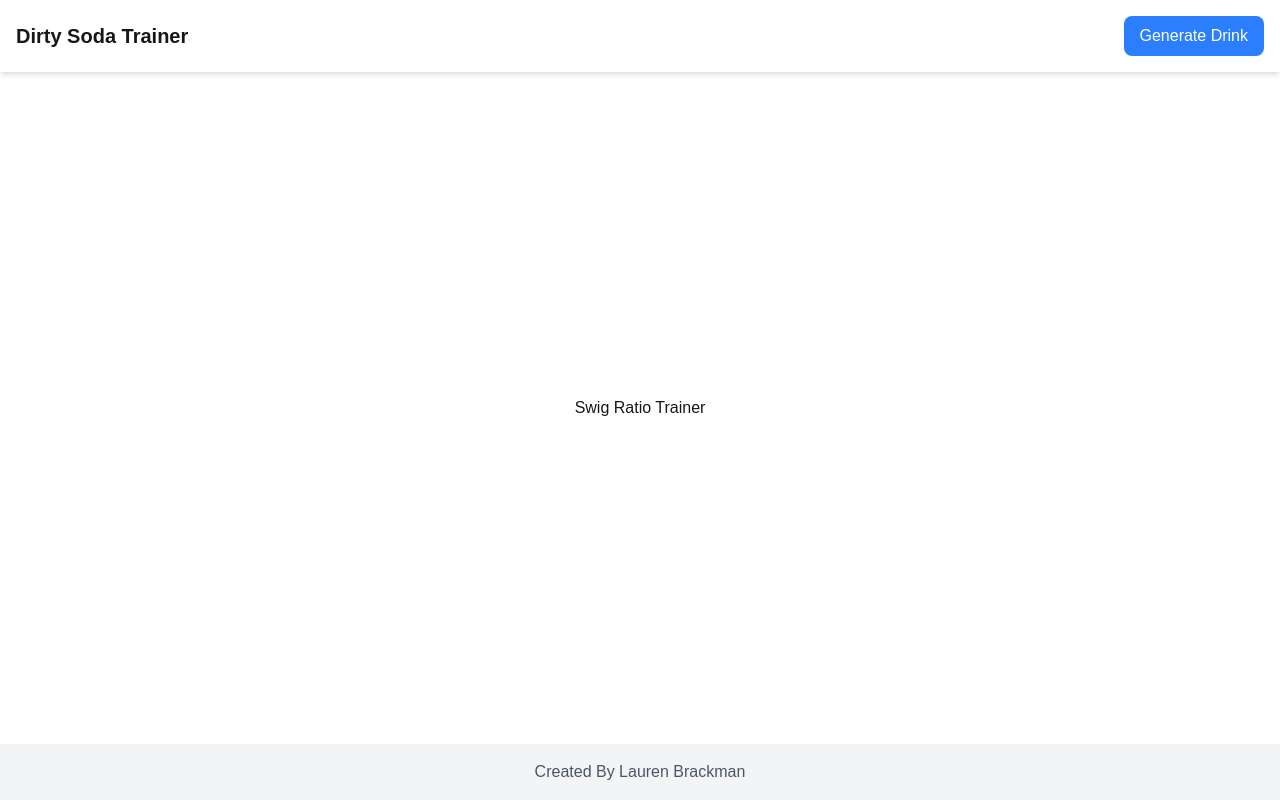
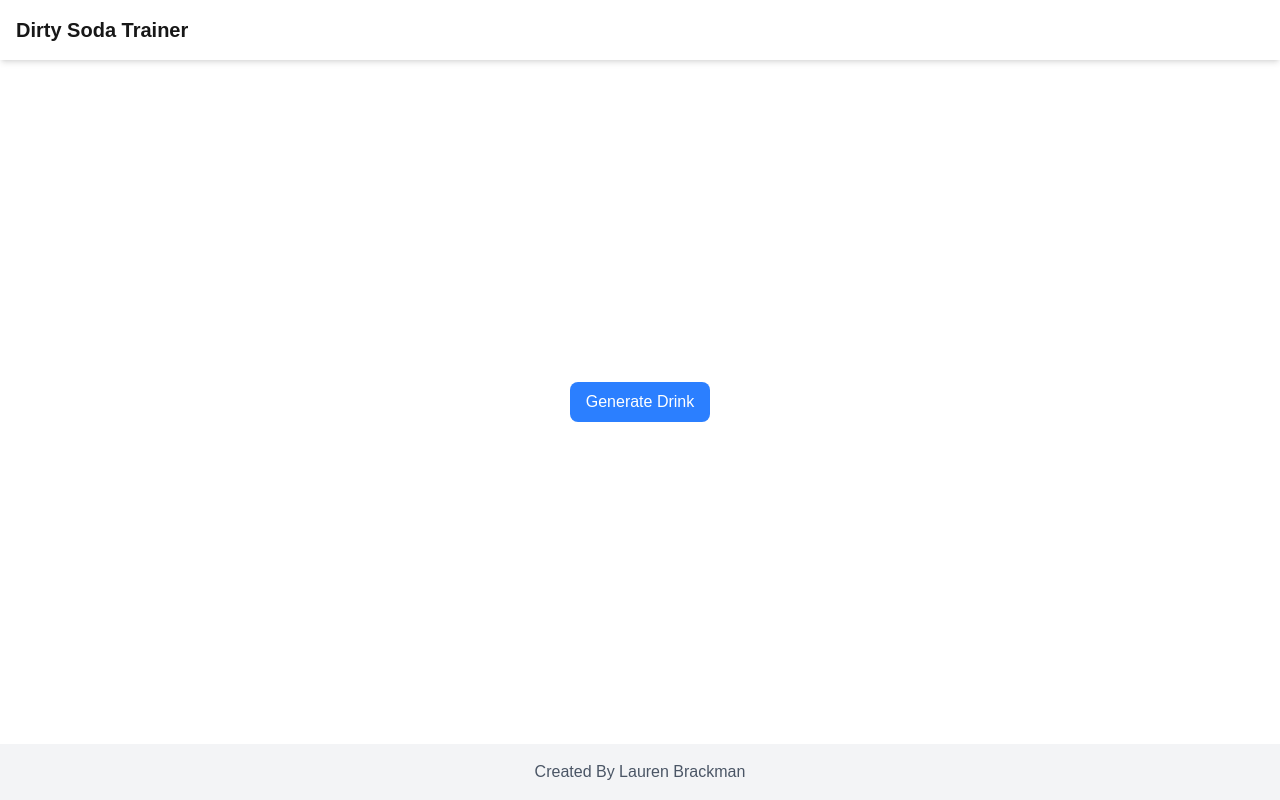
Before and after one commit to laurenbrackman/swig-trainer-2, a Next.js app: page / in a window 1280 px wide. Built offline with nearby package versions, Linux system fonts and the light colour scheme.

Commit message:
Generate Drinks

```diff
--- a/app/page.tsx
+++ b/app/page.tsx
@@ -1,20 +1,15 @@
-"use client"; // Now Home.tsx is interactive
+"use client";
 
 import Header from "@/components/header";
 import Footer from "@/components/footer";
-import { useState } from "react";
+import DrinkGenerator from "@/components/drinkCard";
 
 export default function Home() {
-  const handleGenerateDrink = () => {
-    console.log("Generating drink...");
-    // Add logic to generate a drink
-  };
-
   return (
     <div className="grid grid-rows-[auto_1fr_auto] min-h-screen">
-      <Header onGenerate={handleGenerateDrink} />
+      <Header />
       <main className="flex flex-col items-center justify-center p-8">
-        Swig Ratio Trainer
+        <DrinkGenerator />
       </main>
       <Footer />
     </div>
--- /dev/null
+++ b/components/drinkCard.tsx
@@ -0,0 +1,33 @@
+"use client";
+import { useState } from "react";
+import { generateRandomRecipe } from "../utils/drinkGenerator";
+import { Drink } from "@/utils/drinks";
+
+export default function DrinkGenerator() {
+  const [drink, setDrink] = useState<Drink | undefined>(undefined);
+
+  function handleGenerateDrink() {
+    const generatedRecipe = generateRandomRecipe();
+    setDrink(generatedRecipe);
+  }
+
+  return (
+    <div className="flex flex-col items-center">
+      {drink && drink.name && (
+        <div className="mt-4 p-4 border rounded-lg shadow">
+          <h2 className="text-xl font-bold">{drink.name}</h2>
+          <p>{drink.type}</p>
+          <h3 className="font-semibold">Ingredients:</h3>
+          <pre className="text-left whitespace-pre-wrap">
+            {JSON.stringify(drink.ingredients, null, 2)}
+          </pre>
+        </div>
+      )}
+      <button
+        onClick={handleGenerateDrink}
+        className="px-4 py-2 bg-blue-500 text-white rounded-lg hover:bg-blue-600 transition">
+        Generate Drink
+      </button>
+    </div>
+  );
+}
--- a/drink.json
+++ b/drink.json
@@ -4,7 +4,7 @@
       "type": "Soda",
       "ingredients": {
         "base": "Dr. Pepper",
-        "top-off":"",
+        "topOff":"",
         "syrups": ["Vanilla"],
         "cream": "Coconut Cream",
         "fruits": [],
@@ -16,7 +16,7 @@
     "type": "Soda",
     "ingredients": {
       "base": "Dr. Pepper",
-      "top-off":"",
+      "topOff":"",
       "syrups": [],
       "cream": "Coconut Cream",
       "fruits": [],
@@ -28,7 +28,7 @@
 "type": "Soda",
 "ingredients": {
   "base": "Diet Dr. Pepper",
-  "top-off":"",
+  "topOff":"",
   "syrups": ["Coconut"],
   "cream": "",
   "fruits": [],
@@ -40,7 +40,7 @@
 "type": "Soda",
 "ingredients": {
   "base": "Dr. Pepper",
-  "top-off":"",
+  "topOff":"",
   "syrups": ["Vanilla"],
   "cream": "Coconut Cream",
   "fruits": [],
@@ -52,7 +52,7 @@
 "type": "Soda",
 "ingredients": {
   "base": "Dr. Pepper",
-  "top-off":"",
+  "topOff":"",
   "syrups": ["Coconut"],
   "cream": "",
   "fruits": [],
@@ -64,7 +64,7 @@
 "type": "Soda",
 "ingredients": {
   "base": "Dr. Pepper",
-  "top-off":"",
+  "topOff":"",
   "syrups": ["Coconut", "Peach"],
   "cream": "Half and Half",
   "fruits": [],
@@ -76,7 +76,7 @@
 "type": "Soda",
 "ingredients": {
   "base": "Dr. Pepper",
-  "top-off":"",
+  "topOff":"",
   "syrups": ["Vanilla", "Peach"],
   "cream": "Half and Half",
   "fruits": [],
@@ -88,7 +88,7 @@
 "type": "Soda",
 "ingredients": {
   "base": "Dr. Pepper",
-  "top-off":"",
+  "topOff":"",
   "syrups": ["English Toffee"],
   "cream": "Half and Half",
   "fruits": [],
@@ -100,7 +100,7 @@
 "type": "Soda",
 "ingredients": {
   "base": "Dr. Pepper",
-  "top-off":"",
+  "topOff":"",
   "syrups": ["Peach"],
   "cream": "Coconut Cream",
   "fruits": [],
@@ -112,7 +112,7 @@
 "type": "Soda",
 "ingredients": {
   "base": "Diet Dr. Pepper",
-  "top-off":"",
+  "topOff":"",
   "syrups": ["SF Coconut", "SF Vanilla"],
   "cream": "",
   "fruits": [],
@@ -124,7 +124,7 @@
 "type": "Soda",
 "ingredients": {
   "base": "Dr. Pepper",
-  "top-off":"",
+  "topOff":"",
   "syrups": ["Blackberry", "Coconut"],
   "cream": "Half and Half",
   "fruits": [],
@@ -136,7 +136,7 @@
 "type": "Soda",
 "ingredients": {
   "base": "Dr. Pepper",
-  "top-off":"",
+  "topOff":"",
   "syrups": ["Cupcake"],
   "cream": "Vanilla Cream",
   "fruits": [],
@@ -148,7 +148,7 @@
 "type": "Soda",
 "ingredients": {
   "base": "Dr. Pepper",
-  "top-off":"",
+  "topOff":"",
   "syrups":["Coconut", "Vanilla"],
   "cream": "",
   "fruits": [],
@@ -160,7 +160,7 @@
 "type": "Soda",
 "ingredients": {
   "base": "Diet Coke",
-  "top-off":"",
+  "topOff":"",
   "syrups": ["Coconut"],
   "cream": "",
   "fruits": ["Fresh Lime"],
@@ -172,7 +172,7 @@
 "type": "Soda",
 "ingredients": {
   "base": "Diet Coke",
-  "top-off":"",
+  "topOff":"",
   "syrups": ["SF Coconut"],
   "cream": "Coconut Cream",
   "fruits": ["Fresh Lime"],
@@ -183,9 +183,9 @@
 "type": "Soda",
 "ingredients": {
   "base": "Diet Coke",
-  "top-off":"",
+  "topOff":"",
   "syrups": ["Cranberry"],
-  "cream": [],
+  "cream": "",
   "fruits": ["Fresh Lime"],
   "purees": [],
   "extras": []
@@ -194,9 +194,9 @@
 "type": "Soda",
 "ingredients": {
   "base": "Coke Zero",
-  "top-off":"",
+  "topOff":"",
   "syrups": ["Pineapple"],
-  "cream": ["Coconut Cream"],
+  "cream": "Coconut Cream",
   "fruits": ["Fresh Lime"],
   "purees": ["Peach Puree"],
   "extras": []
@@ -205,9 +205,9 @@
 "type": "Soda",
 "ingredients": {
   "base": "Coke",
-  "top-off":"",
+  "topOff":"",
   "syrups": ["Pineapple"],
-  "cream": ["Coconut Cream"],
+  "cream": "Coconut Cream",
   "fruits": [],
   "purees": [],
   "extras": []
@@ -216,9 +216,9 @@
 "type": "Soda",
 "ingredients": {
   "base": "Pepsi",
-  "top-off":"",
+  "topOff":"",
   "syrups": ["Cherry", "Coconut"],
-  "cream": ["Vanilla Cream"],
+  "cream": "Vanilla Cream",
   "fruits": [],
   "purees": [],
   "extras": []
@@ -227,9 +227,9 @@
 "type": "Soda",
 "ingredients": {
   "base": "Mountain Dew",
-  "top-off":"",
+  "topOff":"",
   "syrups": ["Peach", "Raspberry"],
-  "cream": ["Vanilla Cream"],
+  "cream": "Vanilla Cream",
   "fruits": [],
   "purees": [],
   "extras": []
@@ -238,9 +238,9 @@
 "type": "Soda",
 "ingredients": {
   "base": "Mountain Dew",
-  "top-off":"",
+  "topOff":"",
   "syrups": [],
-  "cream": [],
+  "cream":"",
   "fruits": [],
   "purees": ["Mango Puree", "Strawberry"],
   "extras": []
@@ -249,9 +249,9 @@
 "type": "Soda",
 "ingredients": {
   "base": "Mountain Dew",
-  "top-off":"",
+  "topOff":"",
   "syrups": [],
-  "cream": [],
+  "cream":"",
   "fruits": ["Fresh Lime"],
   "purees": ["Mango Puree", "Strawberry Puree"],
   "extras": []
@@ -260,9 +260,9 @@
 "type": "Soda",
 "ingredients": {
   "base": "Mountain Dew",
-  "top-off":"",
+  "topOff":"",
   "syrups": ["Pineapple"],
-  "cream": ["Coconut Cream"],
+  "cream": "Coconut Cream",
   "fruits": ["Fresh Lime"],
   "purees": ["Raspberry Puree"],
   "extras": []
@@ -271,9 +271,9 @@
 "type": "Soda",
 "ingredients": {
   "base": "Mountain Dew",
-  "top-off":"",
+  "topOff":"",
   "syrups": ["Pomegranate", "Grapefruit"],
-  "cream": [],
+  "cream":"",
   "fruits": ["Fresh Lime"],
   "purees": [],
   "extras": []
@@ -282,9 +282,9 @@
 "type": "Soda",
 "ingredients": {
   "base": "Mountain Dew",
-  "top-off":"",
+  "topOff":"",
   "syrups": ["Guava", "Strawberry"],
-  "cream": ["Coconut Cream"],
+  "cream": "Coconut Cream",
   "fruits": [],
   "purees": [],
   "extras": []
@@ -293,9 +293,9 @@
 "type": "Soda",
 "ingredients": {
   "base": "Mountain Dew",
-  "top-off":"",
+  "topOff":"",
   "syrups": ["Passion Fruit"],
-  "cream": [],
+  "cream":"",
   "fruits": ["Fresh Orange"],
   "purees": ["Strawberry"],
   "extras": []
@@ -304,9 +304,9 @@
 "type": "Soda",
 "ingredients": {
   "base": "Mountain Dew",
-  "top-off":"",
+  "topOff":"",
   "syrups": ["Raspberry", "Coconut", "Blackberry"],
-  "cream": ["Vanilla Cream"],
+  "cream": "Vanilla Cream",
   "fruits": [],
   "purees": [],
   "extras": []
@@ -315,9 +315,9 @@
 "type": "Soda",
 "ingredients": {
   "base": "Mountain Dew",
-  "top-off":"",
+  "topOff":"",
   "syrups": ["Watermelon","Mango"],
-  "cream": ["Coconut Cream"],
+  "cream": "Coconut Cream",
   "fruits": [],
   "purees": [],
   "extras": ["Passion Fruit Pearls"]
@@ -326,9 +326,9 @@
 "type": "Soda",
 "ingredients": {
   "base": "Mountain Dew",
-  "top-off":"",
+  "topOff":"",
   "syrups": ["Coconut"],
-  "cream": [],
+  "cream":"",
   "fruits": ["Fresh Lime"],
   "purees": [],
   "extras": ["Frozen Strawberries"]
@@ -338,7 +338,7 @@
   "type": "Soda",
   "ingredients": {
     "base": "Sprite",
-    "top-off":"Lemonade",
+    "topOff":"Lemonade",
     "syrups": ["Mango", "Pineapple", "Strawberry"],
     "cream": "Coconut Cream",
     "fruits": [],
@@ -351,9 +351,9 @@
 "type": "Soda",
 "ingredients": {
   "base": "Sprite",
-  "top-off":"",
+  "topOff":"",
   "syrups": ["Watermelon","Peach", "Strawberry"],
-  "cream": [],
+  "cream":"",
   "fruits": [],
   "purees": [],
   "extras": []
@@ -362,9 +362,9 @@
 "type": "Soda",
 "ingredients": {
   "base": "Sprite",
-  "top-off":"",
+  "topOff":"",
   "syrups": ["Watermelon","Pineapple"],
-  "cream": [],
+  "cream":"",
   "fruits": [],
   "purees": [],
   "extras": ["Strawberry Pearls"]
@@ -373,9 +373,9 @@
 "type": "Soda",
 "ingredients": {
   "base": "Sprite",
-  "top-off":"",
+  "topOff":"",
   "syrups": ["Cranberry"],
-  "cream": [],
+  "cream":"",
   "fruits": ["Fresh Lime"],
   "purees": ["Raspberry Puree"],
   "extras": []
@@ -385,7 +385,7 @@
   "type": "Soda",
   "ingredients": {
     "base": "Sprite",
-    "top-off":"Lemonade",
+    "topOff":"Lemonade",
     "syrups": ["Blue Raspberry"],
     "cream": "",
     "fruits": [],
@@ -399,7 +399,7 @@
   "type": "Soda",
   "ingredients": {
     "base": "Sprite",
-    "top-off":"Lemonade",
+    "topOff":"Lemonade",
     "syrups": ["Strawberry"],
     "cream": "",
     "fruits": [],
@@ -412,9 +412,9 @@
 "type": "Soda",
 "ingredients": {
   "base": "Lemonade",
-  "top-off":"",
+  "topOff":"",
   "syrups": ["Guava", "Grapefruit"],
-  "cream": [],
+  "cream":"",
   "fruits": ["Fresh Orange"],
   "purees": [],
   "extras": []
@@ -423,9 +423,9 @@
 "type": "Soda",
 "ingredients": {
   "base": "Lemonade",
-  "top-off":"",
+  "topOff":"",
   "syrups": ["Mango", "Passion Fruit"],
-  "cream": ["Vanilla Cream"],
+  "cream": "Vanilla Cream",
   "fruits": [],
   "purees": [],
   "extras": []
@@ -434,9 +434,9 @@
 "type": "Soda",
 "ingredients": {
   "base": "Sprite",
-  "top-off":"",
+  "topOff":"",
   "syrups": ["Coconut"],
-  "cream": ["Vanilla Cream"],
+  "cream": "Vanilla Cream",
   "fruits": [],
   "purees": [],
   "extras": []
@@ -446,7 +446,7 @@
   "type": "Blended Reviver",
   "ingredients": {
   "base": "Reviver",
-    "top-off":"Lemonade",
+    "topOff":"Lemonade",
     "syrups": ["Strawberry", "Guava"],
     "cream": "Coconut Cream",
     "fruits": [],
@@ -460,7 +460,7 @@
   "type": "Blended Reviver",
   "ingredients": {
   "base": "Reviver",
-    "top-off":"Mountain Dew",
+    "topOff":"Mountain Dew",
     "syrups": ["Blue Raspberry", "Coconut", "Pineapple"],
     "cream": "Half and Half",
     "fruits": [],
@@ -474,7 +474,7 @@
   "type": "Blended Reviver",
   "ingredients": {
   "base": "Reviver",
-    "top-off":"Mountain Dew",
+    "topOff":"Mountain Dew",
     "syrups": ["Pineapple"],
     "cream": "Coconut Cream",
     "fruits": ["Strawberry"],
@@ -488,7 +488,7 @@
   "type": "Blended Reviver",
   "ingredients": {
   "base": "Reviver",
-    "top-off":"Sprite",
+    "topOff":"Sprite",
     "syrups": ["Grapefruit", "Pineapple"],
     "cream": "Coconut Cream",
     "fruits": ["Mango"],
@@ -502,7 +502,7 @@
   "type": "Blended Reviver",
   "ingredients": {
   "base": "Reviver",
-    "top-off":"Sprite",
+    "topOff":"Sprite",
     "syrups": [],
     "cream": "Vanilla Cream",
     "fruits": ["Peach"],
@@ -516,7 +516,7 @@
   "type": "Blended Reviver",
   "ingredients": {
   "base": "Reviver",
-    "top-off":"Ginger Ale",
+    "topOff":"Ginger Ale",
     "syrups": ["Raspberry", "Blackberry", "Strawberry"],
     "cream": "Vanilla Cream",
     "fruits": [],
@@ -530,7 +530,7 @@
   "type": "Blended Reviver",
   "ingredients": {
   "base": "Reviver",
-    "top-off":"Lemonade",
+    "topOff":"Lemonade",
     "syrups": ["Grapefruit", "Mango"],
     "cream": "",
     "fruits": [],
@@ -544,7 +544,7 @@
   "type": "Blended Reviver",
   "ingredients": {
   "base": "Reviver",
-    "top-off":"Lemonade",
+    "topOff":"Lemonade",
     "syrups": ["Peach", "Pineapple"],
     "cream": "Coconut Cream",
     "fruits": [],
@@ -555,10 +555,10 @@
 
 {
   "name":"Drama Queen",
-  "type": "Soda",
+  "type": "Reviver",
   "ingredients": {
     "base": "SF Reviver",
-    "top-off":"Lemonade",
+    "topOff":"Lemonade",
     "syrups": ["SF Strawberry", "SF Peach", "SF Coconut"],
     "cream": "",
     "fruits": [],
@@ -572,7 +572,7 @@
   "type": "Reviver",
   "ingredients": {
   "base": "Reviver",
-    "top-off":"Mountain Dew",
+    "topOff":"Mountain Dew",
     "syrups": ["Blackberry", "Coconut"],
     "cream": "Half and Half",
     "fruits": ["Fresh Lime"],
@@ -585,9 +585,9 @@
 "type": "Reviver",
 "ingredients": {
   "base": "Reviver",
-  "top-off":"",
+  "topOff":"",
   "syrups": ["Passion Fruit", "Guava"],
-  "cream": [],
+  "cream":"",
   "fruits": ["Fresh Orange"],
   "purees": [],
   "extras": []
@@ -596,9 +596,9 @@
 "type": "Reviver",
 "ingredients": {
   "base": "Reviver",
-  "top-off":"",
+  "topOff":"",
   "syrups": ["Peach", "Pineapple"],
-  "cream": ["Coconut Cream"],
+  "cream": "Coconut Cream",
   "fruits": [],
   "purees": [],
   "extras": []
@@ -608,7 +608,7 @@
   "type": "Reviver",
 "ingredients": {
   "base": "Reviver",
-    "top-off":"Lemonade",
+    "topOff":"Lemonade",
     "syrups": ["Mango"],
     "cream": "Coconut Cream",
     "fruits": ["Strawberry"],
@@ -622,7 +622,7 @@
   "type": "Reviver",
 "ingredients": {
   "base": "Reviver",
-    "top-off":"Lemonade",
+    "topOff":"Lemonade",
     "syrups": ["Peach", "Mango", "Raspberry"],
     "cream": "",
     "fruits": ["Fresh Orange"],
@@ -636,7 +636,7 @@
   "type": "Reviver",
   "ingredients": {
     "base": "Reviver",
-    "top-off":"Sprite",
+    "topOff":"Sprite",
     "syrups": ["Strawberry", "Coconut"],
     "cream": "Coconut Cream",
     "fruits": [],
@@ -649,9 +649,9 @@
 "type": "Refresher",
 "ingredients": {
   "base": "Sparkling Water",
-  "top-off":"",
+  "topOff":"",
   "syrups": ["SF Strawberry"],
-  "cream": [],
+  "cream":"",
   "fruits": ["Fresh Lime"],
   "purees": [],
   "extras": []
@@ -660,9 +660,9 @@
 "type": "Refresher",
 "ingredients": {
   "base": "Sparkling Water",
-  "top-off":"",
+  "topOff":"",
   "syrups": ["Cranberry", "SF Vanilla"],
-  "cream": [],
+  "cream":"",
   "fruits": ["Fresh Lemon"],
   "purees": ["Strawberry Puree"],
   "extras": []
@@ -671,9 +671,9 @@
 "type": "Refresher",
 "ingredients": {
   "base": "Sparkling Water",
-  "top-off":"",
+  "topOff":"",
   "syrups": ["Cranberry", "SF Vanilla"],
-  "cream": [],
+  "cream":"",
   "fruits": ["Fresh Orange"],
   "purees": [],
   "extras": []
@@ -682,9 +682,9 @@
 "type": "Refresher",
 "ingredients": {
   "base": "Water",
-  "top-off":"",
+  "topOff":"",
   "syrups": ["SF Vanilla", "SF Coconut"],
-  "cream": [],
+  "cream":"",
   "fruits": [],
   "purees": [],
   "extras": ["Frozen Mangos", "Frozen Strawberries"]
@@ -693,9 +693,9 @@
 "type": "Refresher",
 "ingredients": {
   "base": "Water",
-  "top-off":"",
+  "topOff":"",
   "syrups": ["SF Vanilla", "SF Coconut"],
-  "cream": ["Coconut Cream"],
+  "cream": "Coconut Cream",
   "fruits": [],
   "purees": ["Mango Puree"],
   "extras": ["Frozen Mangos"]
@@ -704,9 +704,9 @@
 "type": "Refresher",
 "ingredients": {
   "base": "Water",
-  "top-off":"",
+  "topOff":"",
   "syrups": ["SF Vanilla", "SF Coconut"],
-  "cream": ["Coconut Cream"],
+  "cream": "Coconut Cream",
   "fruits": [],
   "purees": ["Strawberry Puree"],
   "extras": ["Frozen Strawberries"]
@@ -715,9 +715,9 @@
 "type": "Refresher",
 "ingredients": {
   "base": "Sparkling Water",
-  "top-off":"",
+  "topOff":"",
   "syrups": ["Guava", "Grapefruit"],
-  "cream": [],
+  "cream":"",
   "fruits": ["Fresh Orange"],
   "purees": [],
   "extras": []
@@ -726,9 +726,9 @@
 "type": "Refresher",
 "ingredients": {
   "base": "Sparkling Water",
-  "top-off":"",
+  "topOff":"",
   "syrups": ["SF Peach"],
-  "cream": [],
+  "cream":"",
   "fruits": ["Fresh Lemon"],
   "purees": [],
   "extras": []
@@ -737,9 +737,9 @@
 "type": "Refresher",
 "ingredients": {
   "base": "Sparkling Water",
-  "top-off":"",
+  "topOff":"",
   "syrups": ["SF Pineapple"],
-  "cream": [],
+  "cream":"",
   "fruits": ["Fresh Lemon"],
   "purees": ["Strawberry Puree"],
   "extras": []
@@ -748,9 +748,9 @@
 "type": "Refresher",
 "ingredients": {
   "base": "Water",
-  "top-off":"",
+  "topOff":"",
   "syrups": ["SF Coconut"],
-  "cream": [],
+  "cream":"",
   "fruits": ["Fresh Orange"],
   "purees": [],
   "extras": []
@@ -759,9 +759,9 @@
 "type": "Refresher",
 "ingredients": {
   "base": "Water",
-  "top-off":"",
+  "topOff":"",
   "syrups": ["SF Peach", "SF Vanilla", "SF Pineapple"],
-  "cream": [],
+  "cream":"",
   "fruits": ["Fresh Lime"],
   "purees": ["Raspberry Puree"],
   "extras": []
@@ -770,9 +770,9 @@
 "type": "Refresher",
 "ingredients": {
   "base": "Water",
-  "top-off":"",
+  "topOff":"",
   "syrups": ["Grapefruit"],
-  "cream": [],
+  "cream":"",
   "fruits": ["Fresh Lemon"],
   "purees": ["Mango Puree"],
   "extras": []
@@ -781,9 +781,9 @@
   "type": "Hot Cocoa",
   "ingredients": {
   "base": "Cocoa",
-  "top-off":"",
+  "topOff":"",
   "syrups": ["Raspberry"],
-  "cream": ["Coconut Cream"],
+  "cream": "Coconut Cream",
   "fruits": [],
   "purees": [],
   "extras": []
@@ -792,9 +792,9 @@
   "type": "Hot Cocoa",
   "ingredients": {
   "base": "Cocoa",
-  "top-off":"",
+  "topOff":"",
   "syrups": ["Hazelnut"],
-  "cream": ["Vanilla Cream"],
+  "cream": "Vanilla Cream",
   "fruits": [],
   "purees": [],
   "extras": []
@@ -804,7 +804,7 @@
   "type": "Frozen Cocoa",
   "ingredients": {
   "base": "Cocoa",
-    "top-off":"Water",
+    "topOff":"Water",
     "syrups": ["Vanilla"],
     "cream": "Coconut Cream",
     "fruits": [],
@@ -818,7 +818,7 @@
   "type": "Frozen Cocoa",
   "ingredients": {
   "base": "Cocoa",
-    "top-off":"Water",
+    "topOff":"Water",
     "syrups": ["English Toffee"],
     "cream": "Vanilla Cream",
     "fruits": [],
@@ -832,7 +832,7 @@
   "type": "Frozen Cocoa",
   "ingredients": {
   "base": "Cocoa",
-    "top-off":"Water",
+    "topOff":"Water",
     "syrups": ["Peppermint"],
     "cream": "Coconut Cream",
     "fruits": [],
@@ -845,9 +845,9 @@
   "type": "Hot Cocoa",
   "ingredients": {
   "base": "Cocoa",
-  "top-off":"",
+  "topOff":"",
   "syrups": ["Vanilla"],
-  "cream": ["Coconut Cream"],
+  "cream": "Coconut Cream",
   "fruits": [],
   "purees": [],
   "extras": []
@@ -856,9 +856,9 @@
 "type": "Soda",
 "ingredients": {
   "base": "Root Beer",
-  "top-off":"",
+  "topOff":"",
   "syrups": ["Butterscotch"],
-  "cream": ["Vanilla Cream"],
+  "cream": "Vanilla Cream",
   "fruits": [],
   "purees": [],
   "extras": []
@@ -867,9 +867,9 @@
 "type": "Soda",
 "ingredients": {
   "base": "Root Beer",
-  "top-off":"",
+  "topOff":"",
   "syrups": ["Toasted Marshmallow"],
-  "cream": ["Half and Half"],
+  "cream": "Half and Half",
   "fruits": [],
   "purees": [],
   "extras": []
@@ -878,9 +878,9 @@
 "type": "Soda",
 "ingredients": {
   "base": "Fresca",
-  "top-off":"",
+  "topOff":"",
   "syrups": ["Passion Fruit"],
-  "cream": ["Coconut Cream"],
+  "cream": "Coconut Cream",
   "fruits": ["Fresh Orange"],
   "purees": ["Mango Puree"],
   "extras": []
@@ -889,9 +889,9 @@
 "type": "Soda",
 "ingredients": {
   "base": "Fresca",
-  "top-off":"",
+  "topOff":"",
   "syrups": ["Peach", "Strawberry", "Raspberry"],
-  "cream": [],
+  "cream":"",
   "fruits": ["Fresh Lemon"],
   "purees": [],
   "extras": []
@@ -901,7 +901,7 @@
   "type": "Soda",
   "ingredients": {
     "base": "Fresca",
-    "top-off":"Lemonade",
+    "topOff":"Lemonade",
     "syrups": ["Pomegranate", "Peach"],
     "cream": "",
     "fruits": ["Fresh Lemon"],
@@ -914,9 +914,9 @@
 "type": "Soda",
 "ingredients": {
   "base": "Ginger Ale",
-  "top-off":"",
+  "topOff":"",
   "syrups": ["Pomegranate", "Cranberry"],
-  "cream": [],
+  "cream":"",
   "fruits": ["Fresh Lemon"],
   "purees": [],
   "extras": []
@@ -925,9 +925,9 @@
 "type": "Soda",
 "ingredients": {
   "base": "Orange Soda",
-  "top-off":"",
+  "topOff":"",
   "syrups": ["Orange Soda", "Vanilla"],
-  "cream": ["Half and Half"],
+  "cream": "Half and Half",
   "fruits": [],
   "purees": [],
   "extras": []
@@ -936,9 +936,9 @@
 "type": "Soda",
 "ingredients": {
   "base": "Sprite",
-  "top-off":"",
+  "topOff":"",
   "syrups": ["Pineapple"],
-  "cream": ["Coconut Cream"],
+  "cream": "Coconut Cream",
   "fruits": [],
   "purees": ["Peach Puree"],
   "extras": []
@@ -947,9 +947,9 @@
 "type": "Refresher",
 "ingredients": {
   "base": "Sparkling Water",
-  "top-off":"",
+  "topOff":"",
   "syrups": ["SF Raspberry", "SF Pineapple", "SF Coconut", "SF Vanilla"],
-  "cream": ["Coconut Cream"],
+  "cream": "Coconut Cream",
   "fruits": [],
   "purees": [],
   "extras": []
@@ -958,7 +958,7 @@
 "type": "Soda",
 "ingredients": {
   "base": "Sprite",
-  "top-off":"",
+  "topOff":"",
   "syrups": ["Tiger's Blood"],
   "cream": "Coconut Cream",
   "fruits": [],
--- /dev/null
+++ b/utils/drinkGenerator.ts
@@ -0,0 +1,17 @@
+import drinksData from "../drink.json"
+import { Drink } from "./drinks";
+
+export function getRandomDrink(): Drink {
+  const randomDrinkData =
+    drinksData[Math.floor(Math.random() * drinksData.length)];
+  return new Drink(
+    randomDrinkData.name,
+    randomDrinkData.type,
+    randomDrinkData.ingredients
+  );
+}
+
+export function generateRandomRecipe(): Drink {
+  const drink = getRandomDrink();
+  return drink;
+}
--- /dev/null
+++ b/utils/drinks.ts
@@ -0,0 +1,50 @@
+const sizeRatios: Record<number, { syrup: number; cream: number; puree: number }> = {
+  12: { syrup: 1, cream: 1, puree: .25},
+  16: { syrup: 1, cream: 1, puree: .25},
+  24: { syrup: 1.5, cream: 2, puree: .5 },
+  32: { syrup: 2, cream: 3, puree: .75 },
+  44: { syrup: 3, cream: 4, puree: 1 }
+};
+
+export class Drink {
+  name: string;
+  type: string;
+  ingredients: {
+    base: string;
+    topOff: string;
+    syrups: string[];
+    cream: string;
+    fruits: string[];
+    purees: string[];
+    extras: string[];
+  };
+
+  constructor(
+    name: string,
+    type: string,
+    ingredients: {
+      base: string;
+      topOff: string;
+      syrups: string[];
+      cream: string;
+      fruits: string[];
+      purees: string[];
+      extras: string[];
+    }
+  ) {
+    this.name = name;
+    this.type = type;
+    this.ingredients = ingredients;
+  }
+
+  generateRecipe(size: number) {
+    const ratios = sizeRatios[size];
+    if (!ratios) throw new Error("Invalid size");
+
+    return {
+      name: this.name,
+      type: this.type,
+      size
+    }
+  }
+}
```
Also changed, not shown: components/header.tsx (+1 -7 lines).
